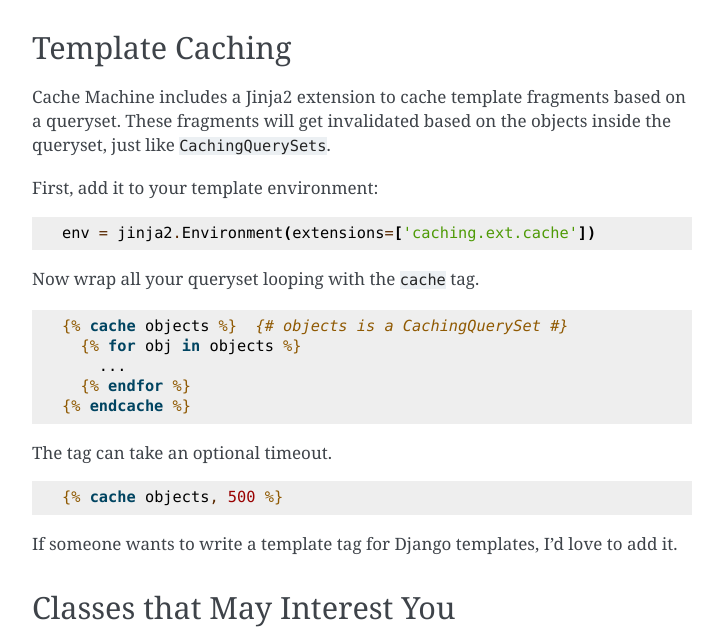
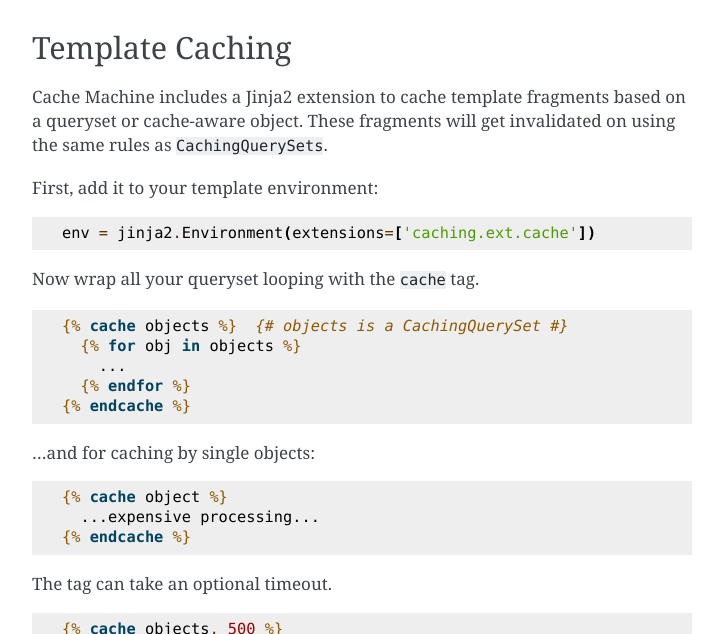
Before and after one commit to django-cache-machine/django-cache-machine, a Sphinx documentation site: the page built from docs/index.rst, in a window 1280 px wide and 900 px high, scrolled down 2385 px, cut to the strip 175-809 px from the top of the window. Shown: the whole strip, without its empty margins (388-1111 px from the left). Built offline with Sphinx 7.4.7, drawn with Linux system fonts in a browser that asks for light colours; the version number could not be read and is left out.

Commit message:
cache template fragments against objects

```diff
--- a/docs/index.rst
+++ b/docs/index.rst
@@ -120,8 +120,8 @@ Template Caching
 ----------------
 
 Cache Machine includes a Jinja2 extension to cache template fragments based on
-a queryset.  These fragments will get invalidated based on the objects inside
-the queryset, just like ``CachingQuerySets``.
+a queryset or cache-aware object.  These fragments will get invalidated on
+using the same rules as ``CachingQuerySets``.
 
 First, add it to your template environment::
 
@@ -135,6 +135,12 @@ Now wrap all your queryset looping with the ``cache`` tag. ::
       {% for obj in objects %}
         ...
       {% endfor %}
+    {% endcache %}
+
+...and for caching by single objects::
+
+    {% cache object %}
+      ...expensive processing...
     {% endcache %}
 
 The tag can take an optional timeout. ::
```
Also changed, not shown: 3 other files.
